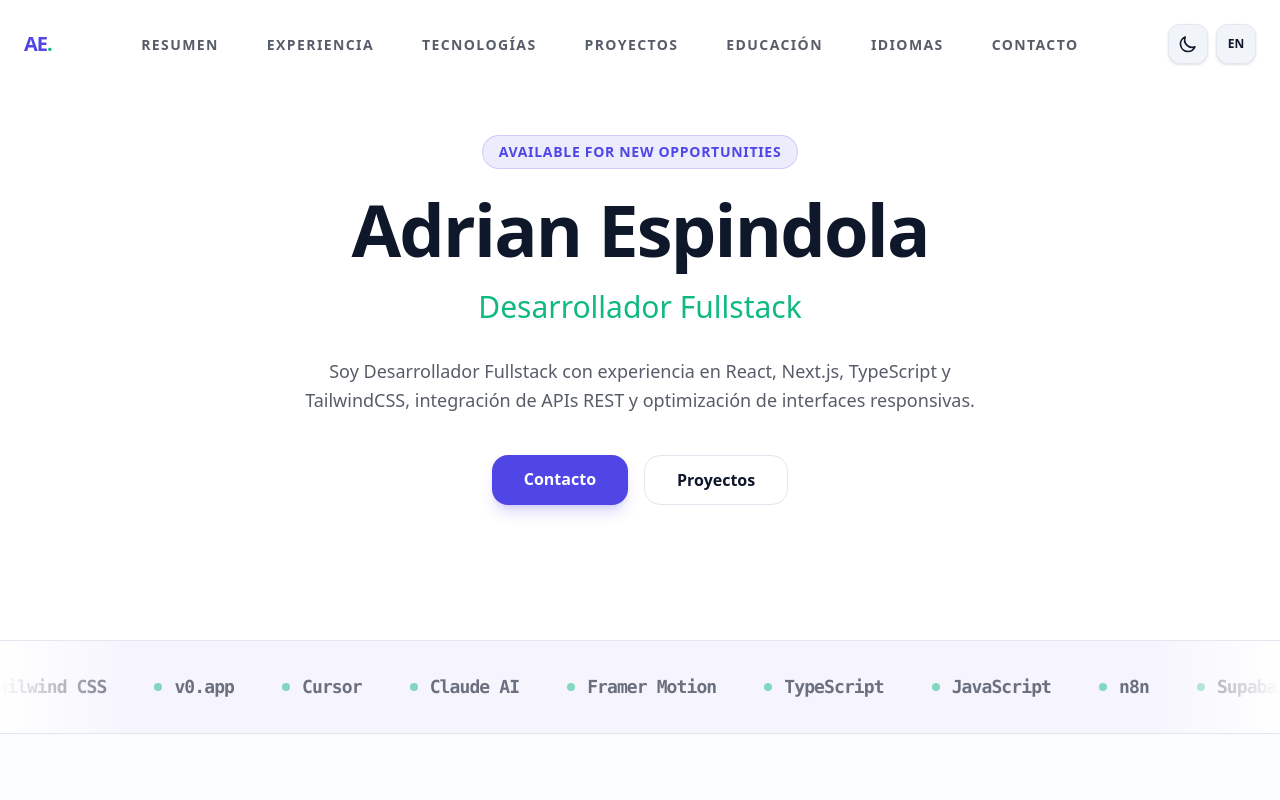
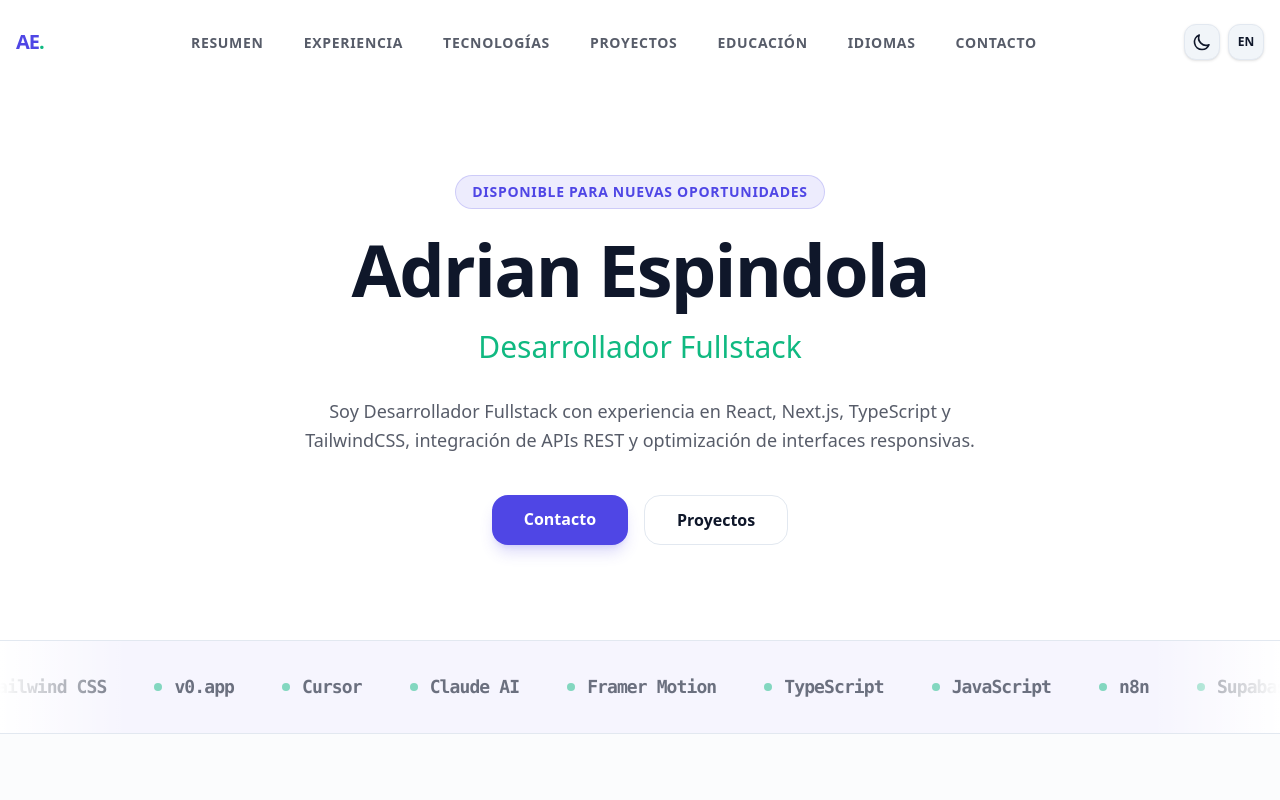
Before and after one commit to AdrianMEsp/webcv, a Next.js app: page / in a window 1280 px wide. Shown: the top 800 px of the page. Built offline with nearby package versions, Linux system fonts and the light colour scheme.

Commit message:
correctionin navbar responsibe

```diff
--- a/app/components/NavBar/NavBar.tsx
+++ b/app/components/NavBar/NavBar.tsx
@@ -38,20 +38,20 @@ const Navbar: React.FC = () => {
         scrolled ? "py-3 glass shadow-lg shadow-primary/5" : "py-6 bg-transparent"
       }`}
     >
-      <div className="max-w-7xl mx-auto px-6 flex items-center justify-between">
+      <div className="max-w-7xl mx-auto px-4 flex items-center justify-between">
 
         {/* Logo/Name */}
-        <div className="text-xl font-bold tracking-tighter text-primary">
+        <div className="text-xl font-bold tracking-tighter text-primary shrink-0">
           AE<span className="text-accent">.</span>
         </div>
 
         {/* Desktop Menu */}
-        <ul className="hidden md:flex items-center space-x-8">
+        <ul className="hidden lg:flex items-center space-x-4 xl:space-x-8">
           {links.map((link) => (
             <li key={link.id}>
               <a
                 href={`#${link.id}`}
-                className="text-sm font-bold text-foreground/70 hover:text-primary transition-colors uppercase tracking-widest px-2 py-1"
+                 className="text-xs xl:text-sm font-bold text-foreground/70 hover:text-primary transition-colors uppercase tracking-wider px-1 py-1"
               >
                 {link.label}
               </a>
@@ -60,11 +60,11 @@ const Navbar: React.FC = () => {
         </ul>
 
         {/* Actions */}
-        <div className="flex items-center gap-2">
+        <div className="flex items-center gap-2 shrink-0">
           {/* Theme Toggle */}
           <button
             onClick={toggleTheme}
-            className="w-10 h-10 flex items-center justify-center bg-secondary hover:bg-accent hover:text-white rounded-xl transition-all shadow-sm border border-border"
+            className="w-9 h-9 flex items-center justify-center bg-secondary hover:bg-accent hover:text-white rounded-xl transition-all shadow-sm border border-border"
             title="Toggle Theme"
           >
             {!mounted ? (
@@ -83,7 +83,7 @@ const Navbar: React.FC = () => {
           {/* Language Toggle */}
           <button
             onClick={toggleLanguage}
-            className="w-10 h-10 flex items-center justify-center font-bold text-xs bg-secondary hover:bg-primary hover:text-white rounded-xl transition-all shadow-sm border border-border"
+            className="w-9 h-9 flex items-center justify-center font-bold text-xs bg-secondary hover:bg-primary hover:text-white rounded-xl transition-all shadow-sm border border-border"
             title="Switch Language"
           >
             {language === "es" ? "EN" : "ES"}
@@ -92,7 +92,7 @@ const Navbar: React.FC = () => {
           {/* Burger Button (Mobile) */}
           <button
             onClick={() => setIsMenuOpen(!isMenuOpen)}
-            className="md:hidden w-10 h-10 flex items-center justify-center text-foreground hover:bg-secondary rounded-xl transition-all"
+            className="lg:hidden w-9 h-9 flex items-center justify-center text-foreground hover:bg-secondary rounded-xl transition-all"
           >
             <svg className="w-6 h-6" fill="none" stroke="currentColor" viewBox="0 0 24 24">
               <path strokeLinecap="round" strokeLinejoin="round" strokeWidth="2" d={isMenuOpen ? "M6 18L18 6M6 6l12 12" : "M4 6h16M4 12h16M4 18h16"} />
@@ -108,7 +108,7 @@ const Navbar: React.FC = () => {
             initial={{ opacity: 0, y: -20 }}
             animate={{ opacity: 1, y: 0 }}
             exit={{ opacity: 0, y: -20 }}
-            className="absolute top-full left-0 w-full bg-background/95 backdrop-blur-xl border-b border-border md:hidden"
+            className="absolute top-full left-0 w-full bg-background/95 backdrop-blur-xl border-b border-border lg:hidden"
           >
             <ul className="flex flex-col p-6 space-y-4">
               {links.map((link) => (
--- a/app/sections/Resume.tsx
+++ b/app/sections/Resume.tsx
@@ -7,14 +7,14 @@ const Resumen: React.FC = () => {
   const t = useTranslation();
 
   return (
-    <div className="min-h-[80vh] flex flex-col justify-center items-center px-6 text-center">
+    <div className="min-h-[80vh] flex flex-col justify-center pt-20 xs:pt-10  items-center px-6 text-center">
       <motion.div
         initial={{ opacity: 0, scale: 0.9 }}
         animate={{ opacity: 1, scale: 1 }}
         transition={{ duration: 0.5 }}
       >
         <span className="px-4 py-1.5 rounded-full bg-primary/10 text-primary text-sm font-bold tracking-wider uppercase mb-6 inline-block border border-primary/20">
-          Available for new opportunities
+          {t.resumen.header}
         </span>
         <h1 className="text-5xl md:text-7xl font-extrabold mb-6 tracking-tight text-foreground">
           {t.resumen.title}
--- a/app/translations/translations.tsx
+++ b/app/translations/translations.tsx
@@ -10,6 +10,7 @@ export const translations = {
       contacto: "Contacto",
     },
     resumen: {
+      header: "Disponible para nuevas oportunidades",
       title: "Adrian Espindola",
       subtitle: "Desarrollador Fullstack",
       description:
@@ -91,6 +92,7 @@ export const translations = {
       contacto: "Contact",
     },
     resumen: {
+      header: "Available for new opportunities",
       title: "Adrian Espindola",
       subtitle: "Fullstack Developer",
       description:
```
